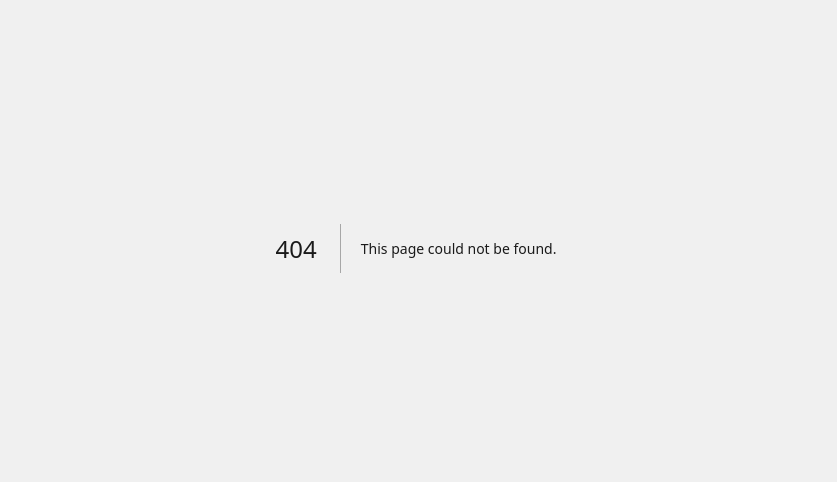
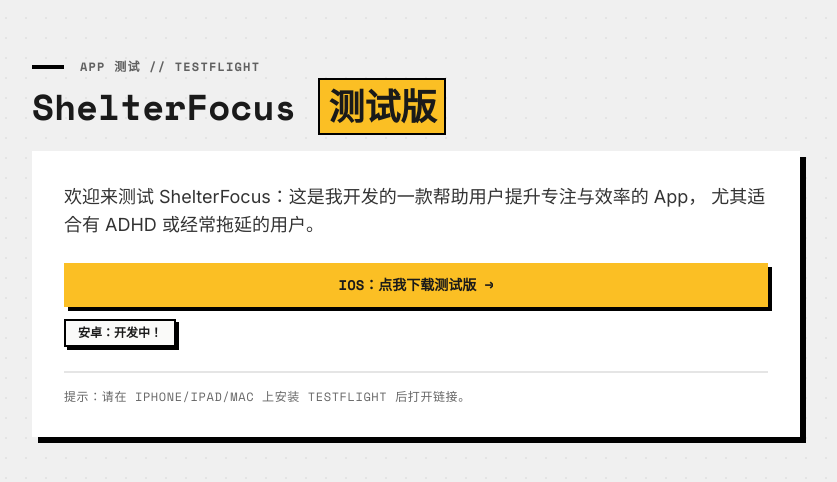
Before and after one commit to Bubbletea98/personal_website, a Next.js app: page /app_test_cn in a window 1280 px wide. Before the commit this address had no page. Shown: the part 152-634 px from the top of the page, without its empty margins (224-1061 px from the left). Built offline with nearby package versions, Linux system fonts and the light colour scheme.

Commit message:
add app_test pages

```diff
--- /dev/null
+++ b/src/app/app_test/page.tsx
@@ -0,0 +1,60 @@
+export const metadata = {
+  title: "ShelterFocus TestFlight | App Test",
+  description:
+    "Join the ShelterFocus beta on TestFlight and help test the app.",
+};
+
+export default function AppTestPage() {
+  return (
+    <main className="relative min-h-screen bg-[#f0f0f0] overflow-hidden">
+      {/* Background */}
+      <div className="absolute inset-0 schematic-dots" />
+
+      <div className="relative z-10 min-h-screen flex items-center justify-center px-4 sm:px-6 lg:px-8 py-16">
+        <div className="w-full max-w-3xl">
+          {/* Header */}
+          <div className="mb-6">
+            <div className="flex items-center gap-4 mb-3">
+              <div className="h-1 w-8 bg-black" />
+              <span className="font-mono text-xs font-bold uppercase tracking-widest text-black/60">
+                App Test // TestFlight
+              </span>
+            </div>
+            <h1 className="font-mono text-3xl md:text-4xl font-bold">
+              ShelterFocus{" "}
+              <span className="bg-[#fbbf24] px-2 border-2 border-black">
+                Beta
+              </span>
+            </h1>
+          </div>
+
+          {/* Main Card */}
+          <div className="bg-white border-3 border-black shadow-[6px_6px_0_0_rgba(0,0,0,1)] p-6 md:p-8">
+            <p className="text-base md:text-lg leading-relaxed text-black/80">
+              welcome to test ShelterFocus: The app I developed to help users
+              improve their productivity, especially for user with ADHD or
+              suffering from procrastination.
+            </p>
+
+            <div className="mt-6">
+              <a
+                href="https://testflight.apple.com/join/k5JT5kp4"
+                target="_blank"
+                rel="noopener noreferrer"
+                className="block px-5 py-3 font-mono text-sm font-bold uppercase bg-[#fbbf24] border-3 border-black shadow-[4px_4px_0_0_rgba(0,0,0,1)] hover:shadow-none transition-all text-center"
+              >
+                IOS: TestFlight Link →
+              </a>
+            </div>
+
+            <div className="mt-6 border-t-2 border-black/10 pt-4">
+              <div className="font-mono text-xs text-black/60 uppercase tracking-wider">
+                Tip: open on iPhone/iPad/Mac after installing TestFlight.
+              </div>
+            </div>
+          </div>
+        </div>
+      </div>
+    </main>
+  );
+}
--- /dev/null
+++ b/src/app/app_test_cn/page.tsx
@@ -0,0 +1,65 @@
+export const metadata = {
+  title: "ShelterFocus 测试版 | App 测试（中文）",
+  description: "通过 TestFlight 加入 ShelterFocus 测试版。",
+};
+
+export default function AppTestCnPage() {
+  return (
+    <main className="relative min-h-screen bg-[#f0f0f0] overflow-hidden">
+      {/* 背景 */}
+      <div className="absolute inset-0 schematic-dots" />
+
+      <div className="relative z-10 min-h-screen flex items-center justify-center px-4 sm:px-6 lg:px-8 py-16">
+        <div className="w-full max-w-3xl">
+          {/* 标题 */}
+          <div className="mb-6">
+            <div className="flex items-center gap-4 mb-3">
+              <div className="h-1 w-8 bg-black" />
+              <span className="font-mono text-xs font-bold uppercase tracking-widest text-black/60">
+                App 测试 // TestFlight
+              </span>
+            </div>
+            <h1 className="font-mono text-3xl md:text-4xl font-bold">
+              ShelterFocus{" "}
+              <span className="bg-[#fbbf24] px-2 border-2 border-black">
+                测试版
+              </span>
+            </h1>
+          </div>
+
+          {/* 主卡片 */}
+          <div className="bg-white border-3 border-black shadow-[6px_6px_0_0_rgba(0,0,0,1)] p-6 md:p-8">
+            <p className="text-base md:text-lg leading-relaxed text-black/80">
+              欢迎来测试 ShelterFocus：这是我开发的一款帮助用户提升专注与效率的 App，
+              尤其适合有 ADHD 或经常拖延的用户。
+            </p>
+
+            <div className="mt-6">
+              <a
+                href="https://testflight.apple.com/join/k5JT5kp4"
+                target="_blank"
+                rel="noopener noreferrer"
+                className="block px-5 py-3 font-mono text-sm font-bold uppercase bg-[#fbbf24] border-3 border-black shadow-[4px_4px_0_0_rgba(0,0,0,1)] hover:shadow-none transition-all text-center"
+              >
+                iOS：点我下载测试版 →
+              </a>
+            </div>
+
+            <div className="mt-3">
+              <span className="inline-block px-3 py-1 font-mono text-xs font-bold uppercase border-2 border-black bg-[#fafaf9] shadow-[3px_3px_0_0_rgba(0,0,0,1)]">
+                安卓：开发中！
+              </span>
+            </div>
+
+            <div className="mt-6 border-t-2 border-black/10 pt-4 space-y-2">
+              <div className="font-mono text-xs text-black/60 uppercase tracking-wider">
+                提示：请在 iPhone/iPad/Mac 上安装 TestFlight 后打开链接。
+              </div>
+
+            </div>
+          </div>
+        </div>
+      </div>
+    </main>
+  );
+}
--- a/src/components/Footer.tsx
+++ b/src/components/Footer.tsx
@@ -1,11 +1,19 @@
 "use client";
 
 import { motion } from "framer-motion";
+import { usePathname } from "next/navigation";
 import { RESUME_DATA } from "@/data/config";
 
 export default function Footer() {
   const { personal } = RESUME_DATA;
   const currentYear = new Date().getFullYear();
+  const pathname = usePathname();
+  const isHome = pathname === "/";
+
+  const resolveHref = (href: string) => {
+    if (href.startsWith("#")) return isHome ? href : `/${href}`;
+    return href;
+  };
 
   const socialLinks = [
     { name: "LinkedIn", href: personal.linkedin, icon: "in" },
@@ -49,7 +57,7 @@
               ].map((link) => (
                 <a
                   key={link.label}
-                  href={link.href}
+                  href={resolveHref(link.href)}
                   className="font-mono text-sm text-white/60 hover:text-[#fbbf24] transition-colors py-1"
                 >
                   → {link.label}
--- a/src/components/Navigation.tsx
+++ b/src/components/Navigation.tsx
@@ -1,6 +1,7 @@
 "use client";
 
 import { useState, useEffect } from "react";
+import { usePathname } from "next/navigation";
 import { motion, AnimatePresence } from "framer-motion";
 import { RESUME_DATA } from "@/data/config";
 
@@ -10,11 +11,20 @@
   { label: "Projects", href: "#projects" },
   { label: "Digital Me", href: "#playground" },
   { label: "Contact", href: "#contact" },
+  { label: "App Test", href: "/app_test" },
+  { label: "App Test CN", href: "/app_test_cn" },
 ];
 
 export default function Navigation() {
   const [isScrolled, setIsScrolled] = useState(false);
   const [isMobileMenuOpen, setIsMobileMenuOpen] = useState(false);
+  const pathname = usePathname();
+  const isHome = pathname === "/";
+
+  const resolveHref = (href: string) => {
+    if (href.startsWith("#")) return isHome ? href : `/${href}`;
+    return href;
+  };
 
   useEffect(() => {
     const handleScroll = () => {
@@ -39,7 +49,7 @@
           <div className="flex items-center justify-between h-20">
             {/* Logo */}
             <motion.a
-              href="#"
+              href={isHome ? "#" : "/"}
               className="font-mono font-bold text-xl tracking-tight flex items-center gap-2"
               whileHover={{ x: 3 }}
             >
@@ -56,7 +66,7 @@
               {navLinks.map((link) => (
                 <motion.a
                   key={link.href}
-                  href={link.href}
+                  href={resolveHref(link.href)}
                   className="px-4 py-2 font-mono text-sm font-bold uppercase tracking-wide border-2 border-transparent hover:border-black hover:bg-[#fbbf24] transition-all"
                   whileHover={{ y: -2 }}
                   whileTap={{ y: 0 }}
@@ -151,7 +161,7 @@
                 {navLinks.map((link, index) => (
                   <motion.a
                     key={link.href}
-                    href={link.href}
+                    href={resolveHref(link.href)}
                     initial={{ opacity: 0, x: 20 }}
                     animate={{ opacity: 1, x: 0 }}
                     transition={{ delay: index * 0.1 }}
```
